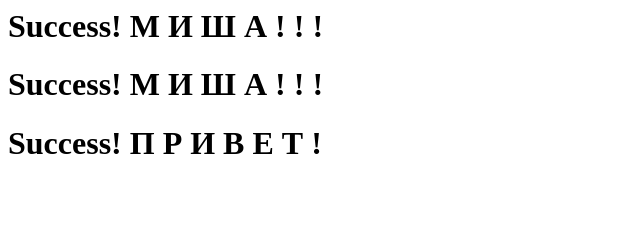
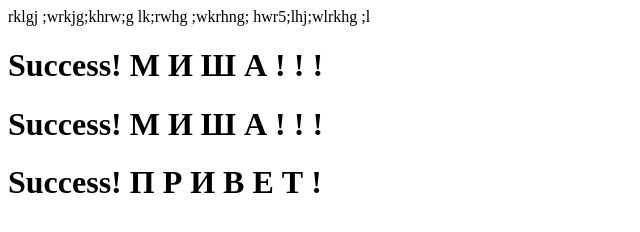
Before and after one commit to tryamkin/jenk, a plain HTML site: page index.html in a window 1280 px wide. Shown: the whole page, without its empty margins (0-640 px from the left). Drawn offline with Linux system fonts and the light colour scheme.

Commit message:
kjlghflkjhr glkjh

```diff
--- a/index.html
+++ b/index.html
@@ -4,6 +4,7 @@
         <title>Welcome to</title>
     </head>
     <body>
+rklgj ;wrkjg;khrw;g lk;rwhg ;wkrhng; hwr5;lhj;wlrkhg ;l
  <h1>Success!  М И Ш А       ! ! ! </h1>
 
         <h1>Success!  М И Ш А       ! ! ! </h1>
```
